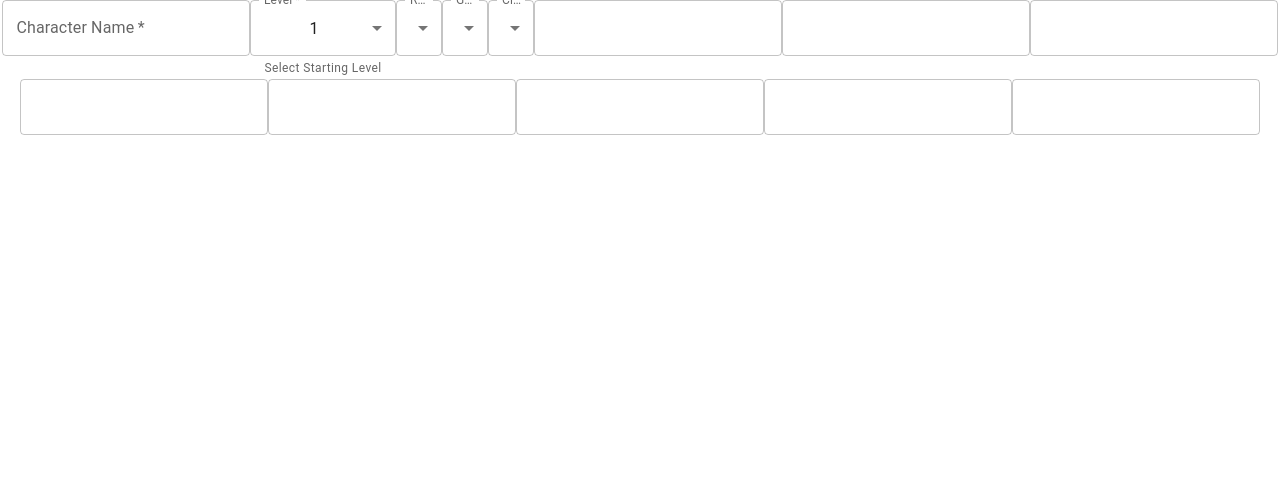
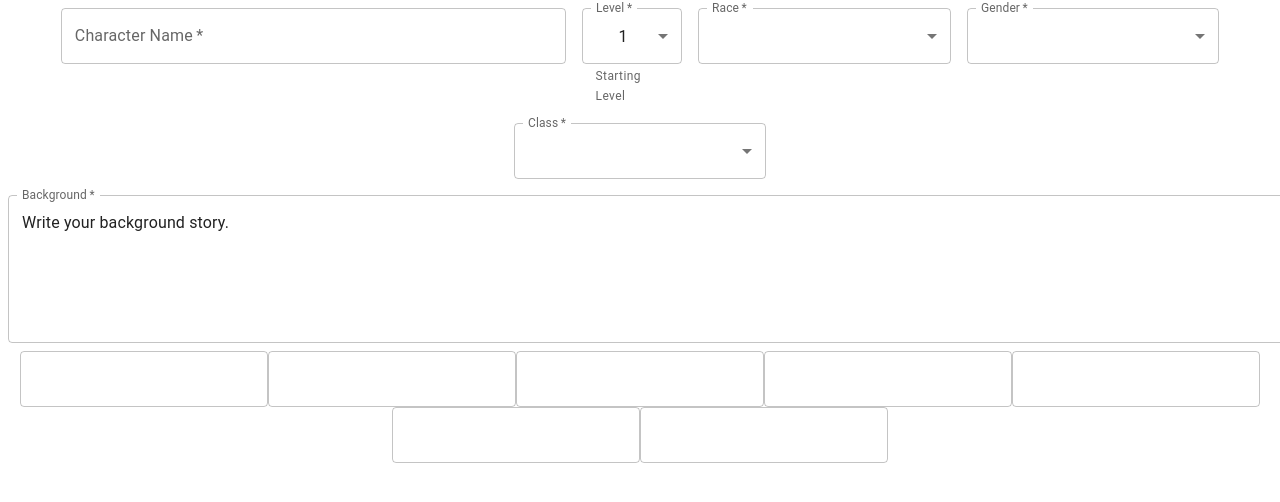
Before and after one commit to philsimpson82/Character-Creator, a React (Create React App) app: page / in a window 1280 px wide. Shown: the top 502 px of the page. Built offline with nearby package versions, Linux system fonts and the light colour scheme.

Commit message:
form issues

```diff
--- a/src/App.js
+++ b/src/App.js
@@ -1,4 +1,3 @@
-import logo from './logo.svg';
 import './App.css';
 import CreationForm from './components/CreationForm';
 
--- a/src/components/CreationForm.js
+++ b/src/components/CreationForm.js
@@ -1,8 +1,9 @@
 import { useState } from 'react';
 //import { Modal, ModalHeader, ModalBody, FormGroup } from 'reactstrap';
-import { Modal, TextField, Button, Box, Container, MenuItem} from '@mui/material';
+import { Modal, TextField, Button, Box, Container, MenuItem, FormControl} from '@mui/material';
 import { Formik, Form, ErrorMessage } from 'formik';
 import { LEVELS, RACES, CLASSES, GENDER } from '../app/shared/CHARACTEROPTIONS';
+import { positions } from '@mui/system';
 
 const CreationForm = () => {
     const charLevels = LEVELS;
@@ -22,6 +23,7 @@ const CreationForm = () => {
                             required
                             id='outlined-required'
                             label='Character Name'
+                            sx={{ m: 1, width: '50ch' }}
                         />
                         <TextField
                             required
@@ -29,7 +31,8 @@ const CreationForm = () => {
                             select
                             label='Level'
                             defaultValue='1'
-                        helperText='Select Starting Level'
+                            helperText='Starting Level'
+                            sx={{ m: 1, width: '10ch' }}
                         >
                             {charLevels.map((level) => (
                                 <MenuItem key={level.value} value={level.value}>
@@ -43,6 +46,7 @@ const CreationForm = () => {
                             select
                             label='Race'
                             defaultValue='Select'
+                            sx={{ m: 1, width: '25ch' }}
                         >
                             {charRaces.map((race) => (
                                 <MenuItem key={race.label} value={race.label}>
@@ -56,6 +60,7 @@ const CreationForm = () => {
                             select
                             label='Gender'
                             defaultValue='Select'
+                            sx={{ m: 1, width: '25ch' }}
                         >
                             {charGender.map((gender) => (
                                 <MenuItem key={gender.label} value={gender.label}>
@@ -69,6 +74,7 @@ const CreationForm = () => {
                             select
                             label='Class'
                             defaultValue='Select'
+                            sx={{ m: 1, width: '25ch' }}
                         >
                             {charClasses.map((charClass) => (
                                 <MenuItem key={charClass.label} value={charClass.label}>
@@ -76,7 +82,16 @@ const CreationForm = () => {
                                 </MenuItem>
                             ))}
                         </TextField>
-                    <TextField />
+                    <TextField
+                        required
+                        fullWidth
+                        id='outlined-multiline-static'
+                        label='Background'
+                        multiline
+                        rows={5}
+                        defaultValue='Write your background story.'
+                        sx={{ m: 1 }}
+                    />
                     <TextField />
                     <TextField />
                     <TextField />
```
Lines whose indentation alone changed are shown as unchanged.
